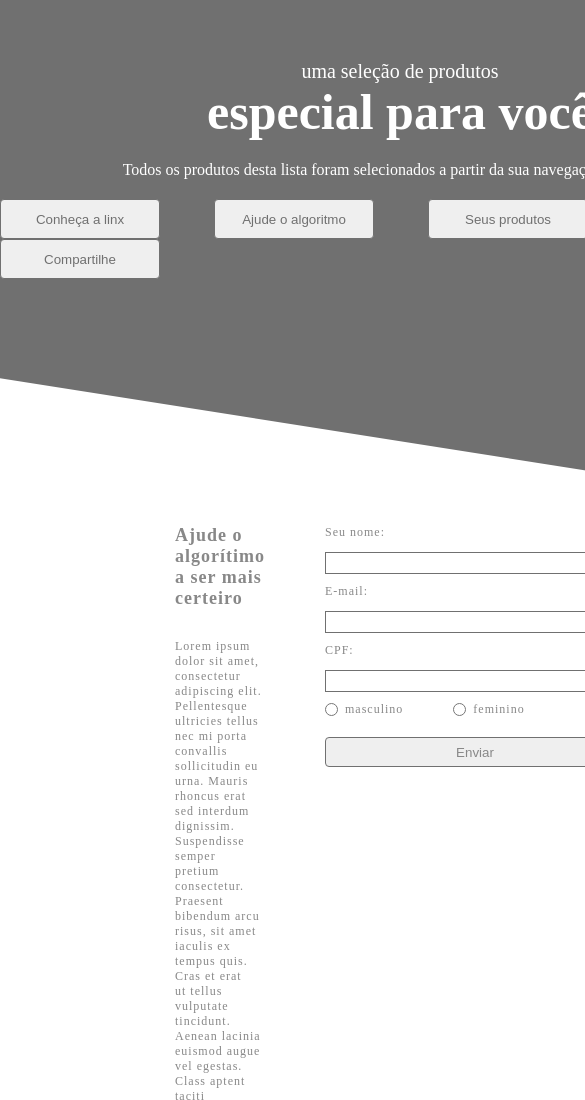
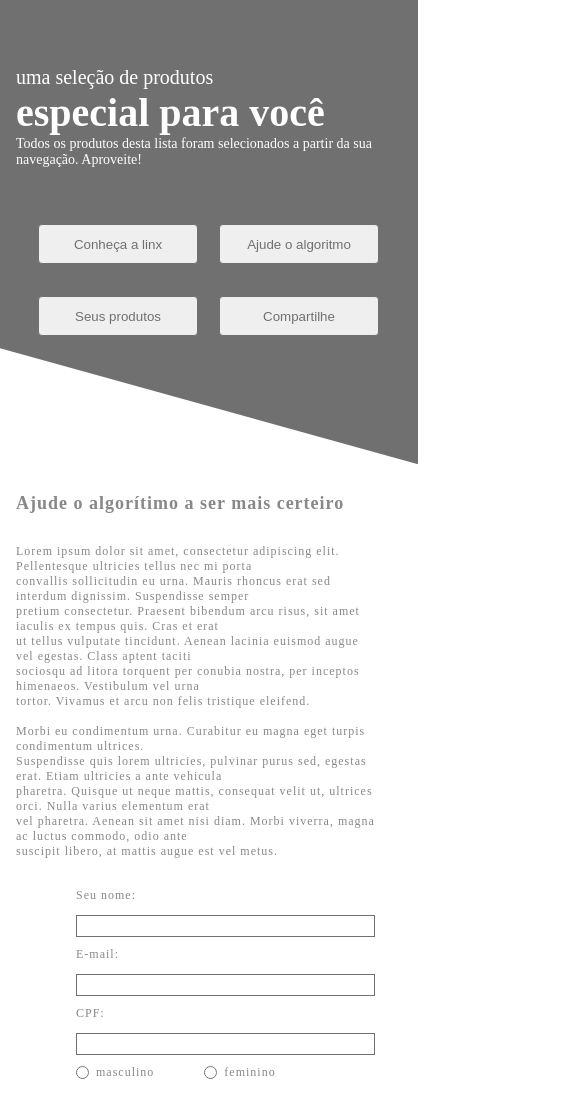
Before and after one commit to kaiquewolf/NewsLetter, a plain HTML site: page index.html in a window 390 px wide. Shown: the top 1100 px of the page, 585 px wide, since content can reach past the window. Drawn offline with Linux system fonts and the light colour scheme.

Commit message:
Responsividade para mobile, parte do header semi-pronta

```diff
--- a/index.css
+++ b/index.css
@@ -319,3 +319,71 @@ footer {
     padding-top: 40px;
     clip-path: polygon(0 21%, 100% 0, 100% 100%, 0% 100%);
 }
+
+@media only screen and (max-width: 421px) {
+    body{
+        min-width: auto;
+        min-height: auto;
+    }
+
+    header {
+        align-items: start;
+        justify-content: left;
+        min-width: 418px;
+        padding-top: 0;
+    }
+
+
+    header h1,
+    header p,
+    header nav {
+        margin: 0 46px 0 16px;
+    }
+
+    header nav {
+        display: grid;
+        grid-template-columns: 1fr 1fr;
+        row-gap: 32px;
+        column-gap: 21px;
+        margin: 56px 41px 0 38px;
+    }
+    header h1 {
+        font-size: 40px;
+        font-weight: bold;
+        margin-top: 0px;
+    }
+
+    header #subtitulo {
+        margin-top: 66px;
+    }
+
+    header p {
+        max-width: 412px;
+        overflow-wrap: break-word;
+        font-size: 14px;
+    }
+
+    header nav button {
+        margin: 0;
+    }
+
+    main {
+        display: flex;
+        flex-direction: column;
+        justify-content: start;
+        align-items: start;
+        margin: 29px 18px 0 16px;
+        max-width: 412px;
+    }
+
+    #layoutMain {
+        display: initial;
+    }
+
+    main .cadastro {
+
+        margin-top: 29px;
+    }
+
+
+}
```
